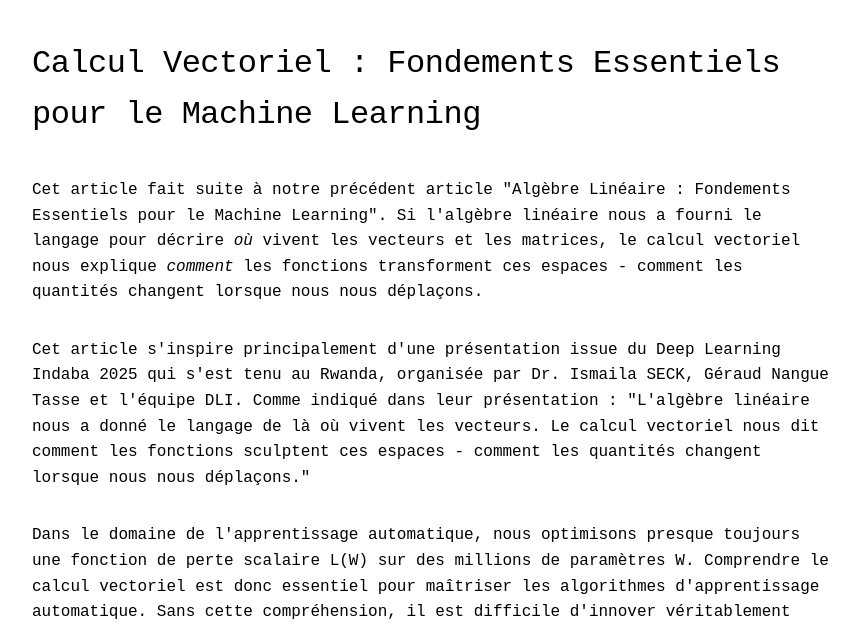
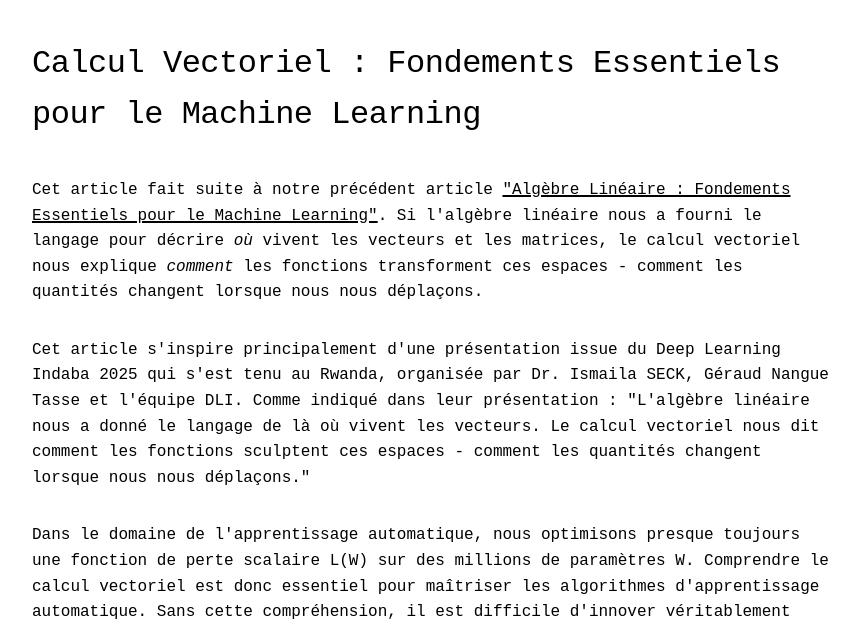
Before and after one commit to 5uru/5uru.github.io, a plain HTML site: page articles/dli25_vector_calculus.html in a window 1280 px wide. Shown: the part 165-793 px from the top of the page, without its empty margins (208-1067 px from the left). Drawn offline with nearby package versions, Linux system fonts and the light colour scheme.

Commit message:
✨ feat(article): Add link to previous article on linear algebra

```diff
--- a/articles/dli25_vector_calculus.html
+++ b/articles/dli25_vector_calculus.html
@@ -20,7 +20,7 @@
 <h1>Calcul Vectoriel : Fondements Essentiels pour le Machine Learning</h1>
 
 
-<p>Cet article fait suite à notre précédent article "Algèbre Linéaire : Fondements Essentiels pour le Machine Learning". Si l'algèbre linéaire nous a fourni le langage pour décrire <em>où</em> vivent les vecteurs et les matrices, le calcul vectoriel nous explique <em>comment</em> les fonctions transforment ces espaces - comment les quantités changent lorsque nous nous déplaçons.</p>
+<p>Cet article fait suite à notre précédent article <a href="dli25_linear_algebra.html">"Algèbre Linéaire : Fondements Essentiels pour le Machine Learning"</a>. Si l'algèbre linéaire nous a fourni le langage pour décrire <em>où</em> vivent les vecteurs et les matrices, le calcul vectoriel nous explique <em>comment</em> les fonctions transforment ces espaces - comment les quantités changent lorsque nous nous déplaçons.</p>
 
 <p>Cet article s'inspire principalement d'une présentation issue du Deep Learning Indaba 2025 qui s'est tenu au Rwanda, organisée par Dr. Ismaila SECK, Géraud Nangue Tasse et l'équipe DLI. Comme indiqué dans leur présentation : "L'algèbre linéaire nous a donné le langage de là où vivent les vecteurs. Le calcul vectoriel nous dit comment les fonctions sculptent ces espaces - comment les quantités changent lorsque nous nous déplaçons."</p>
 
```
